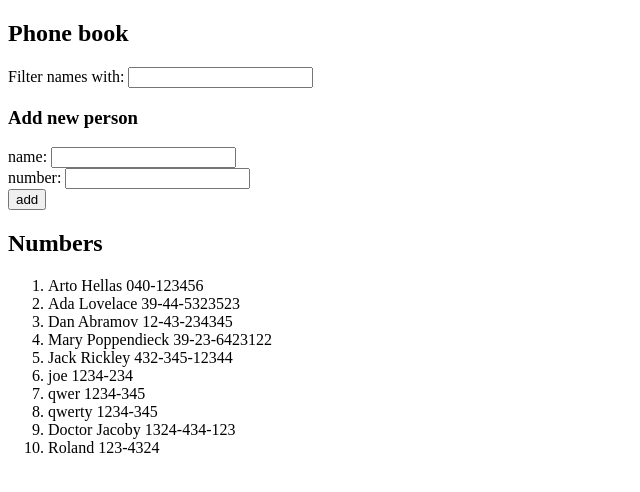
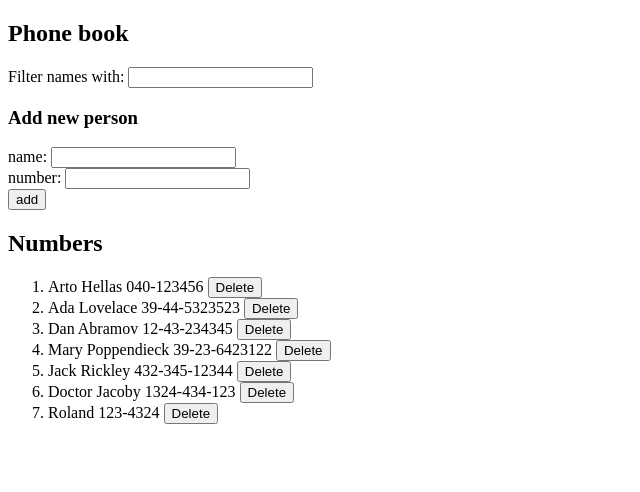
Before and after one commit to feketebence/fullstack-open, a React (Vite) app in the folder part2/phonebook/: page / in a window 1280 px wide. Shown: the top 492 px of the page, without its empty margins (0-640 px from the left). Built offline with nearby package versions, Linux system fonts and the light colour scheme; data requests are answered from the project's data file.

Commit message:
Finish exercise 2-14

```diff
--- a/part2/phonebook/db.json
+++ b/part2/phonebook/db.json
@@ -26,21 +26,6 @@
       "id": "5"
     },
     {
-      "id": "bb6a",
-      "name": "joe",
-      "number": "1234-234"
-    },
-    {
-      "id": "9940",
-      "name": "qwer",
-      "number": "1234-345"
-    },
-    {
-      "id": "f704",
-      "name": "qwerty",
-      "number": "1234-345"
-    },
-    {
       "id": "70c6",
       "name": "Doctor Jacoby",
       "number": "1324-434-123"
--- a/part2/phonebook/src/App.jsx
+++ b/part2/phonebook/src/App.jsx
@@ -3,19 +3,33 @@ import { useState } from 'react';
 
 import personService from './services/personService';
 
-const Entries = ({ persons, filterText }) => {
-    const personsToShow = persons.filter((person) =>
-        person.name.toUpperCase().includes(filterText.toUpperCase())
+const Person = ({ name, phoneNumber, onDelete }) => {
+    return (
+        <li>
+            {name} {phoneNumber} <button onClick={onDelete}>Delete</button>
+        </li>
     );
+};
+
+const PersonList = ({ persons, searchText, handlePersonDelete }) => {
+    console.log('persons:', persons);
+
+    const personsToShow = persons.filter((p) => {
+        console.log('(inside personList filter) p:', p);
+        return p.name.toUpperCase().includes(searchText.toUpperCase());
+    });
 
     return (
         <>
             <h2>Numbers</h2>
             <ol>
                 {personsToShow.map((person) => (
-                    <li key={person.name}>
-                        {person.name} {person.number}
-                    </li>
+                    <Person
+                        key={person.id}
+                        name={person.name}
+                        phoneNumber={person.number}
+                        onDelete={() => handlePersonDelete(person.id)}
+                    />
                 ))}
             </ol>
         </>
@@ -102,6 +116,18 @@ const App = () => {
         }
     };
 
+    const handlePersonDelete = (id) => {
+        const personToDelete = persons.find((person) => person.id === id);
+
+        if (window.confirm(`Delete ${personToDelete.name}?`)) {
+            const nextPersons = persons.filter((person) => person.id !== id);
+
+            personService.deletePerson(id).then(() => {
+                setPersons(nextPersons);
+            });
+        }
+    };
+
     return (
         <div>
             <h2>Phone book</h2>
@@ -116,7 +142,11 @@ const App = () => {
                 onNumberChange={handleNewNumberChange}
                 onSubmit={handleAddPerson}
             />
-            <Entries persons={persons} filterText={searchText} />
+            <PersonList
+                persons={persons}
+                searchText={searchText}
+                handlePersonDelete={handlePersonDelete}
+            />
         </div>
     );
 };
--- a/part2/phonebook/src/services/personService.js
+++ b/part2/phonebook/src/services/personService.js
@@ -11,4 +11,9 @@ const create = (newPerson) => {
     return request.then((response) => response.data);
 };
 
-export default { getAll, create };
+const deletePerson = (id) => {
+    const request = axios.delete(`${baseUrl}/${id}`);
+    return request.then((response) => response.data);
+};
+
+export default { getAll, create, deletePerson };
```
